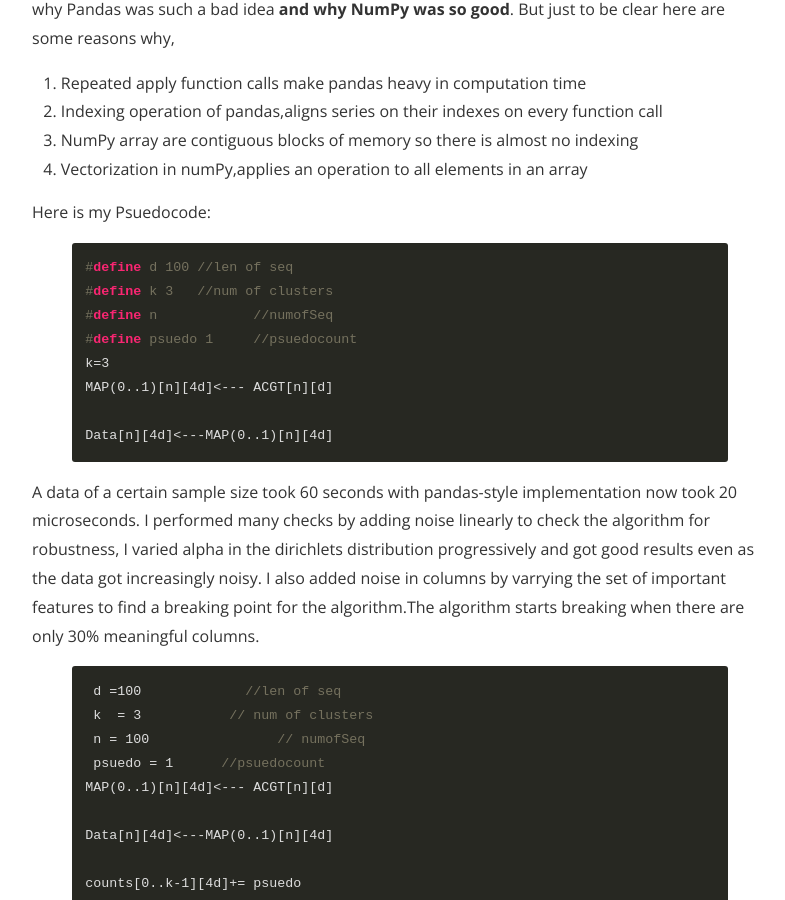
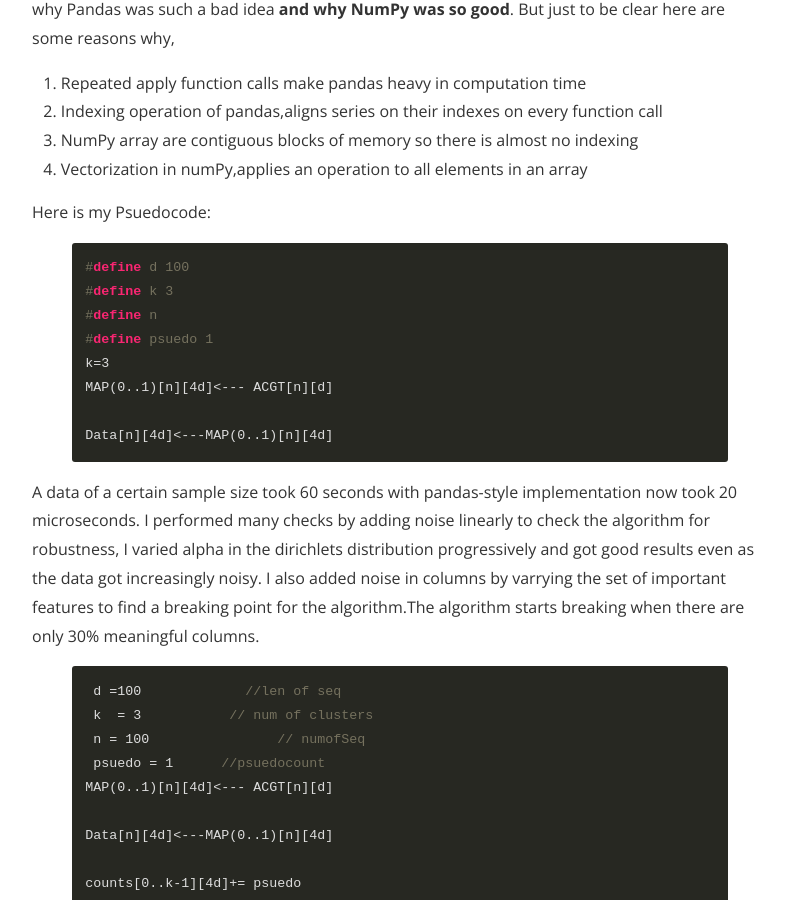
Before and after one commit to ashm8206/ashm8206.github.io, a Jekyll site: the page built from _posts/2017-05-17-K-MeansNCL.markdown, in a window 1280 px wide and 900 px high, scrolled down 1269 px. Shown: the whole window, without its empty margins (240-1025 px from the left). Built offline with Jekyll 4.4.1, drawn with Linux system fonts in a browser that asks for light colours; nearby versions of some CDN libraries; comment, search, counter and statistics services are not loaded.

Commit message:
highlight style

```diff
--- a/_posts/2017-05-17-K-MeansNCL.markdown
+++ b/_posts/2017-05-17-K-MeansNCL.markdown
@@ -32,10 +32,10 @@
 Here is my Psuedocode:
 
 {% highlight c %}
-#define d 100 //len of seq
-#define k 3   //num of clusters
-#define n            //numofSeq
-#define psuedo 1     //psuedocount
+#define d 100
+#define k 3
+#define n
+#define psuedo 1
 k=3
 MAP(0..1)[n][4d]<--- ACGT[n][d]
 
```
